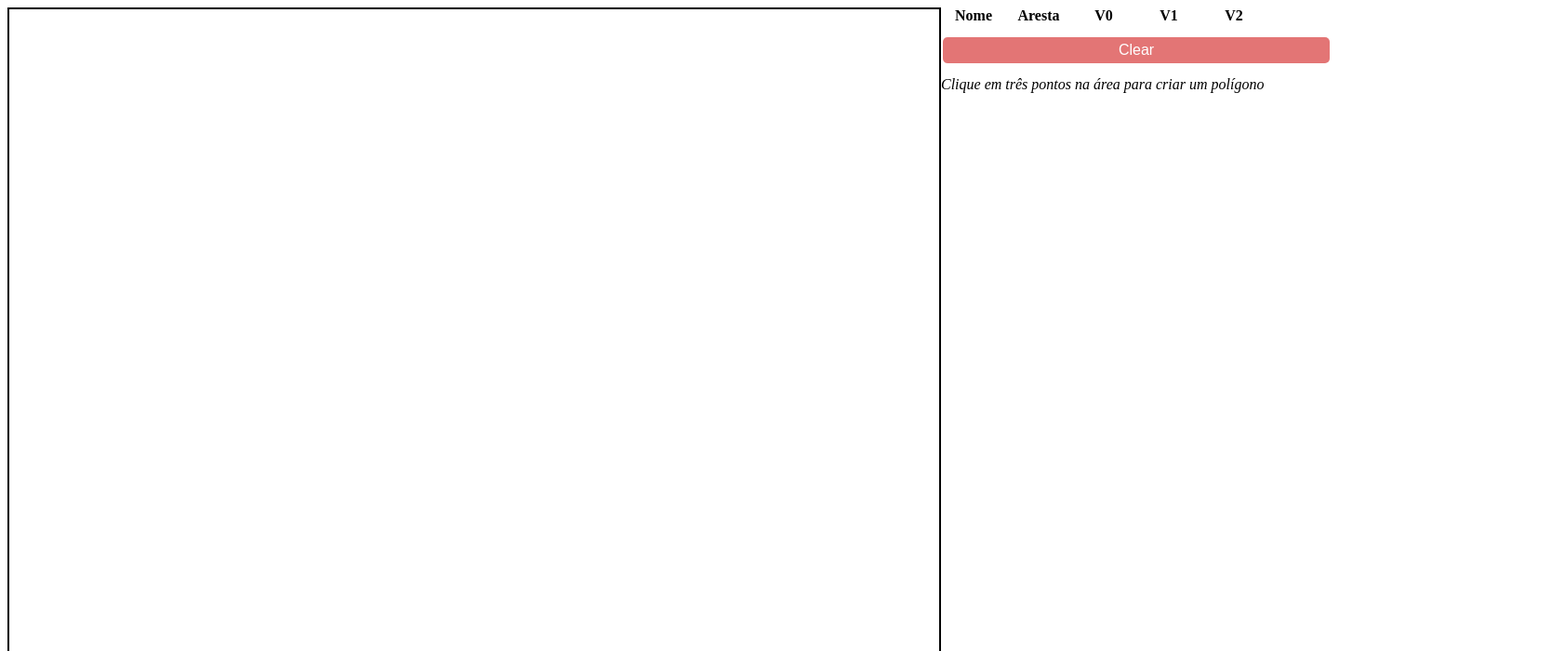
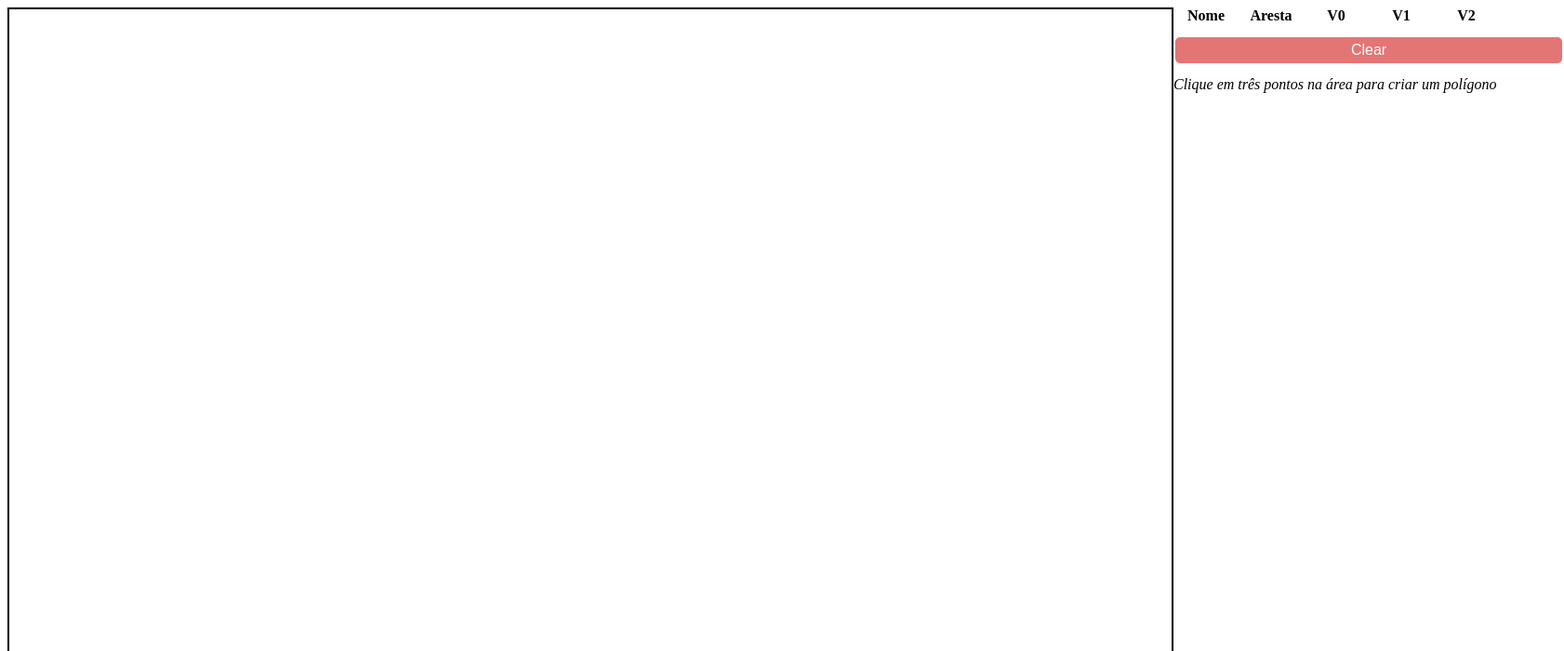
Before and after one commit to viniolvs/fillpoly, a React (Vite) app: page / in a window 1280 px wide. Shown: the top 700 px of the page at 93% size, 1682 px wide, since content can reach past the window. Built offline with nearby package versions, Linux system fonts and the light colour scheme.

Commit message:
fix: canvas dimensions

```diff
--- a/src/components/Area.jsx
+++ b/src/components/Area.jsx
@@ -230,8 +230,8 @@ const Area = () => {
     <div id="wrapper">
       <canvas id="canvas" ref={canvas}
         style={{
-          width: 1000,
-          height: 800,
+          width: 1250,
+          height: 900,
           border: "2px solid black",
           borderLeftWidth: 2,
         }}
```
